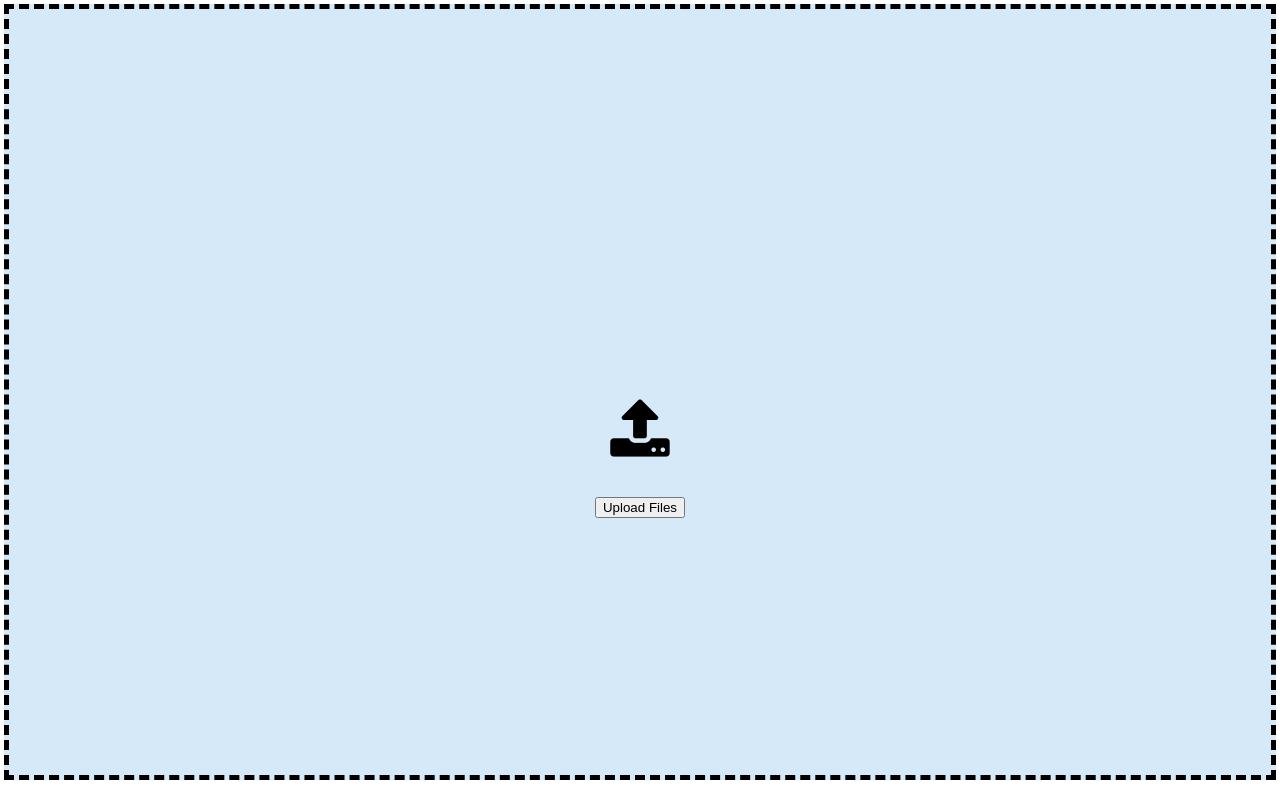
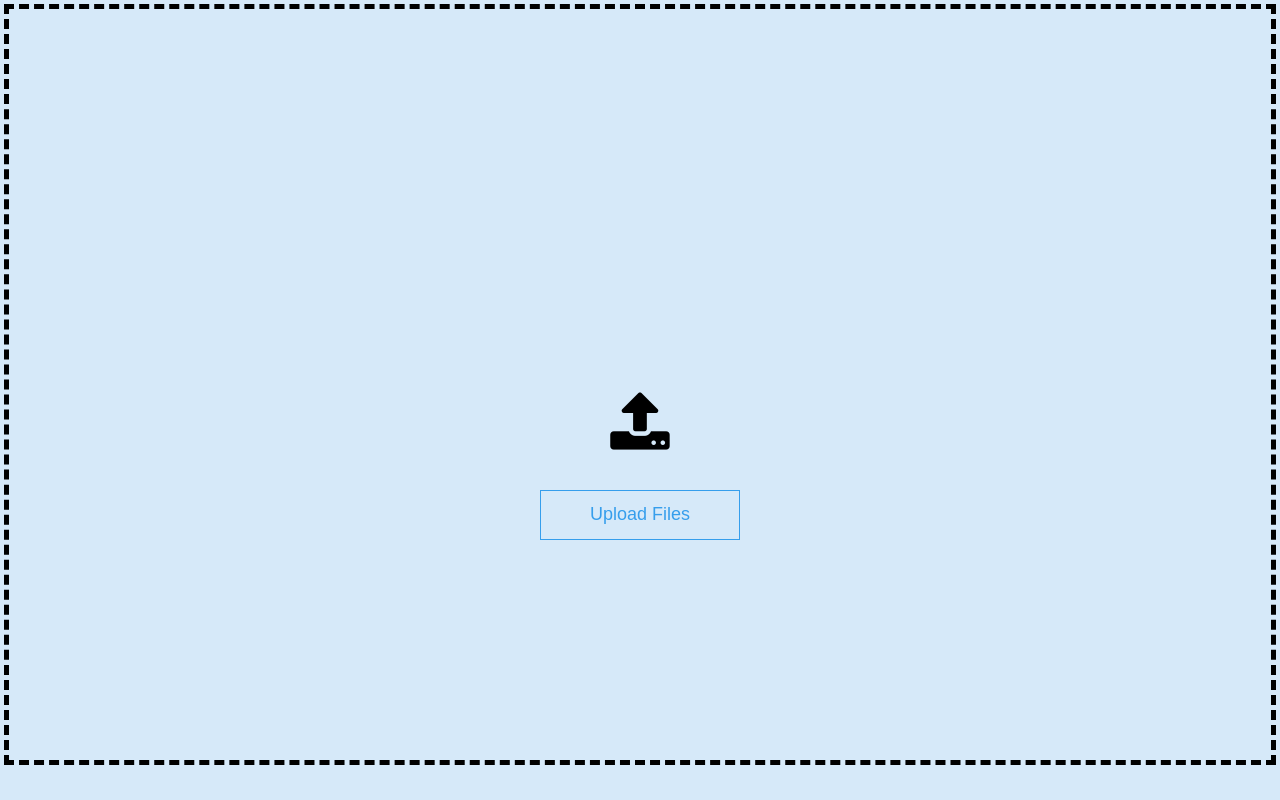
Before and after one commit to daniya-pro/Upload_Image, a plain HTML site: page index.html in a window 1280 px wide. Drawn offline with Linux system fonts and the light colour scheme.

Commit message:
Update index.css

```diff
--- a/css/index.css
+++ b/css/index.css
@@ -1,9 +1,9 @@
 .addImage:hover{
-    background-color: #d1e4f6;
+    background-color: #cde3f8;
     }
 
 .addImage{
-    height: 99%;
+    height: 97%;
     box-sizing: border-box;
     border: 5px dashed black;
     background-color: #d6e9f9;
@@ -13,6 +13,17 @@
 .f-size4em{
     font-size: 4em !important;
 }
+.submit{
+    background:transparent;
+
+    height: 50px;
+    width: 200px;
+    font-size: large;
+ color: #369eec;
+    outline: none;
+    border: 1px solid #369eec;
+}
+.submit:hover{background:#369eec;color:white;border:none}
 .color-bluish{
 
 color:#90a0b3
@@ -23,6 +34,7 @@ html,body{
 padding: 1px;
 margin: 1px;
 height: 99%;
+background-color: #d6e9f9;
 
 }
 #addImagecont:hover  #addImage {display: block;}
```
